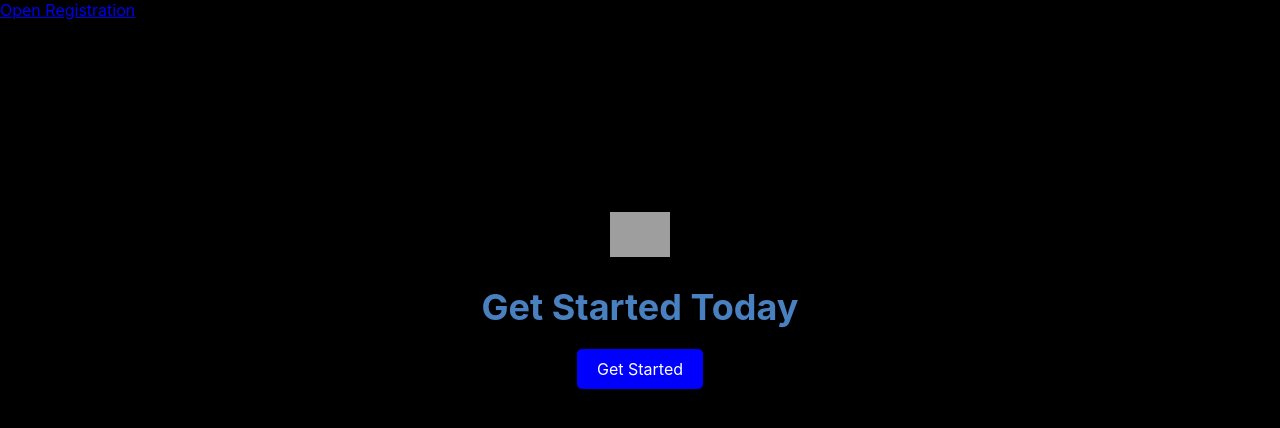
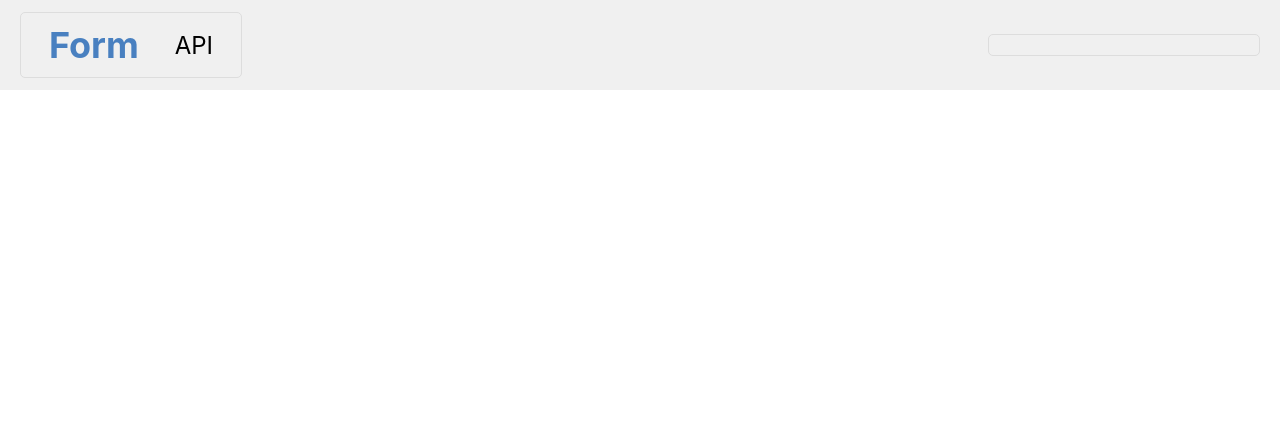
Before and after one commit to elenegab/registration-react, a React (Create React App) app: page /form in a window 1280 px wide. Before the commit this address led to /. Shown: the top 428 px of the page. Built offline with nearby package versions, Linux system fonts and the light colour scheme; grey boxes are pictures that could not be loaded.

Commit message:
add form

```diff
--- a/src/App.js
+++ b/src/App.js
@@ -73,24 +73,25 @@
 
 // App.js
 import React, { useState } from 'react';
-import { BrowserRouter as Router, Route, Routes, Navigate } from 'react-router-dom';
+import { BrowserRouter as Router, Route, Routes, Navigate,  } from 'react-router-dom';
 import LandingPage from './components/landingPage';
 import Registration from './components/registration';
 import Popup from './components/Popup'; // Import your Popup component
+import Form from './components/form'; // Import your Form component
 import { Link } from 'react-router-dom';
 
 function App() {
   return (
     <Router>
       <div>
-        <nav>
-        <Link to="/registration">Open Registration</Link> {/* Use Link to navigate */}
-        </nav>
+
         <Routes>
           <Route path="/" element={<LandingPage />} />
           <Route path="/registration" element={<Registration />} />
+          <Route path="/form" element={<Form />}/>
           <Route path="/popup" element={<Popup />} />
           <Route path="/*" element={<Navigate to="/" />} />
+
         </Routes>
       </div>
     </Router>
--- /dev/null
+++ b/src/components/form.css
@@ -0,0 +1,51 @@
+body{
+    background-color: white;
+}
+/* form.css */
+.form-container {
+    display: flex;
+    flex-direction: row;
+    align-items: center; /* Center vertically */
+    justify-content: space-between; /* Put header and content at opposite ends */
+    padding: 20px;
+    background-color: #f0f0f0;
+    height: 50px;
+  }
+
+  .form-container h1 {
+    margin: 0;
+  }
+
+  .form-container p {
+    margin: 0;
+  }
+
+  /* Style the image container */
+  .form-container div {
+    cursor: pointer;
+    border: 1px solid #ddd;
+    padding: 10px;
+    border-radius: 5px;
+  }
+
+  .form-container img {
+    max-width: 100%;
+    height: auto;
+  }
+
+  /* Optional: Add styles for the header and content */
+  .header {
+    font-size: 24px;
+    display: flex;
+    align-items: center;
+    justify-content: space-around;
+    width: 200px;
+  }
+
+  .content {
+    font-size: 16px;
+    display: flex;
+    align-items: center;
+    justify-content: space-between;
+    width: 250px;
+  }
--- /dev/null
+++ b/src/components/form.js
@@ -0,0 +1,34 @@
+import React from 'react';
+import { useLocation, useNavigate } from 'react-router-dom';
+import './form.css';
+function Form() {
+  const location = useLocation();
+  const navigate = useNavigate();
+
+  const { state } = location;
+  const { name, image } = state || {};
+
+  const handleImageClick = () => {
+    // Navigate to /popup when the photo is clicked
+    navigate('/popup');
+  };
+
+  return (
+    <div className="form-container">
+        <div className='header'>
+            <h1>Form</h1>
+            <p>API</p>
+        </div>
+        <div className="content">
+            {name && <p>Your Name: {name}</p>}
+            {image && (
+                <div onClick={handleImageClick} style={{ cursor: 'pointer' }}>
+                <img src={image} alt="Your Uploaded Photo" />
+                </div>
+            )}
+        </div>
+    </div>
+  );
+}
+
+export default Form;
--- a/src/components/landingPage.js
+++ b/src/components/landingPage.js
@@ -19,6 +19,7 @@ import './landingPage.css';
 import { Link } from 'react-router-dom';
 
 function LandingPage() {
+
   const buttonStyle = {
     display: 'inline-block',
     padding: '10px 20px',
--- a/src/components/registration.js
+++ b/src/components/registration.js
@@ -37,8 +37,9 @@ function Registration() {
     if (name && image) {
       localStorage.setItem('userName', name);
       localStorage.setItem('userImage', URL.createObjectURL(image));
-      // Redirect to the next page using the navigate function
-      navigate('/popup');
+      navigate('/form', { state: { name, image: URL.createObjectURL(image) } });
+
+
     } else {
       alert('Please provide a name and image.');
     }
```
